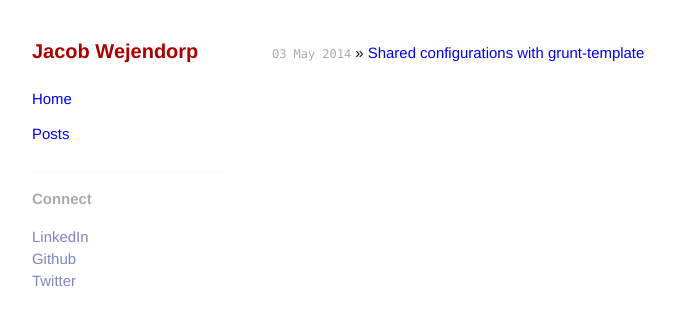
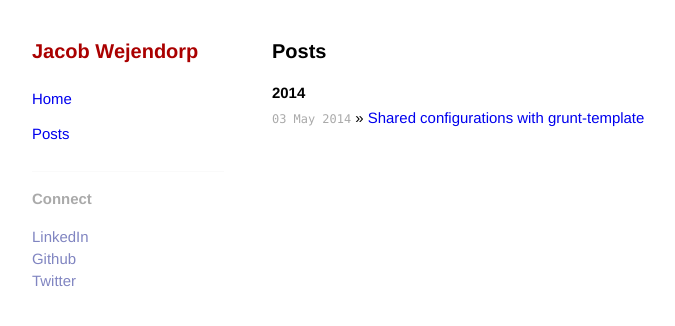
Before and after one commit to wejendorp/dorp.io, a Jekyll site: the page built from posts.html, in a window 1280 px wide and 900 px high. Shown: the top 326 px of the window, without its empty margins (128-803 px from the left). Built offline with Jekyll 4.4.1, drawn with Linux system fonts in a browser that asks for light colours; Markdown is read by kramdown in place of the engine named in the settings.

Commit message:
Update url format and posts listing by year.

```diff
--- a/_config.yml
+++ b/_config.yml
@@ -1,3 +1,4 @@
-name: Dorp.io
+name: Jacob Wejendorp
+permalink: none
 markdown: redcarpet
 pygments: true
--- a/posts.html
+++ b/posts.html
@@ -3,8 +3,26 @@ layout: default
 title: Posts - Jacob Wejendorp
 ---
 
-<ul class="posts">
-  {% for post in site.posts %}
+<h1>Posts</h1>
+
+{% for post in site.posts  %}
+    {% capture this_year %}{{ post.date | date: "%Y" }}{% endcapture %}
+    {% capture next_year %}{{ post.previous.date | date: "%Y" }}{% endcapture %}
+
+    {% if forloop.first %}
+    <h2 id="{{ this_year }}-ref">{{this_year}}</h2>
+    <ul class="posts">
+    {% endif %}
+
     <li><span>{{ post.date | date_to_string }}</span> &raquo; <a href="{{ post.url }}">{{ post.title }}</a></li>
-  {% endfor %}
-</ul>
+
+    {% if forloop.last %}
+    </ul>
+    {% else %}
+        {% if this_year != next_year %}
+        </ul>
+        <h2 id="{{ next_year }}-ref">{{next_year}}</h2>
+        <ul class="posts">
+        {% endif %}
+    {% endif %}
+{% endfor %}
```
